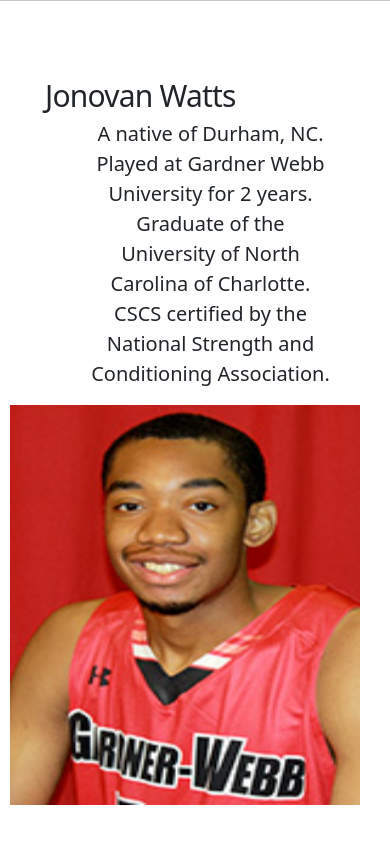
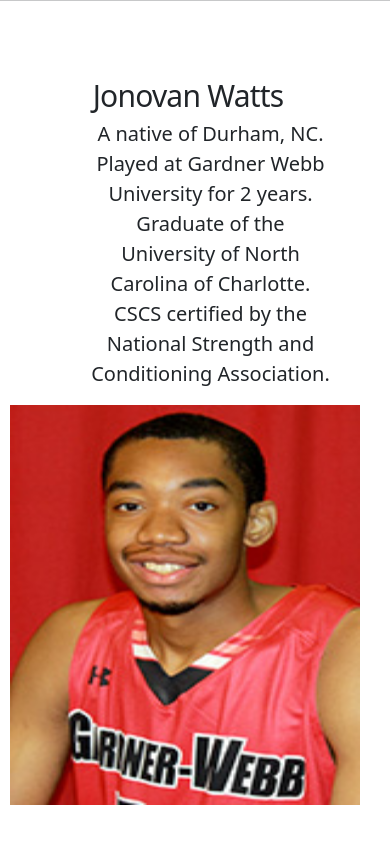
Before and after one commit to jwatts41/Justin-Watts---Melvin-Scott-FDBC, a plain HTML site: page about.html in a window 390 px wide. Shown: the part 3495-4338 px from the top of the page. Drawn offline with nearby package versions, Linux system fonts and the light colour scheme.

Commit message:
fixed a h1 on the about page for the mobile

```diff
--- a/about.css
+++ b/about.css
@@ -269,6 +269,11 @@
       margin-right: 50px;
       margin-left: 50px;
     }
+    #jonovan-h2 {
+      text-align: center;
+      margin-left: 35px;
+      margin-right: 35px;
+    }
   }
 
   @media only screen and (min-device-width: 768px) and (max-device-width: 1024px) {
```
